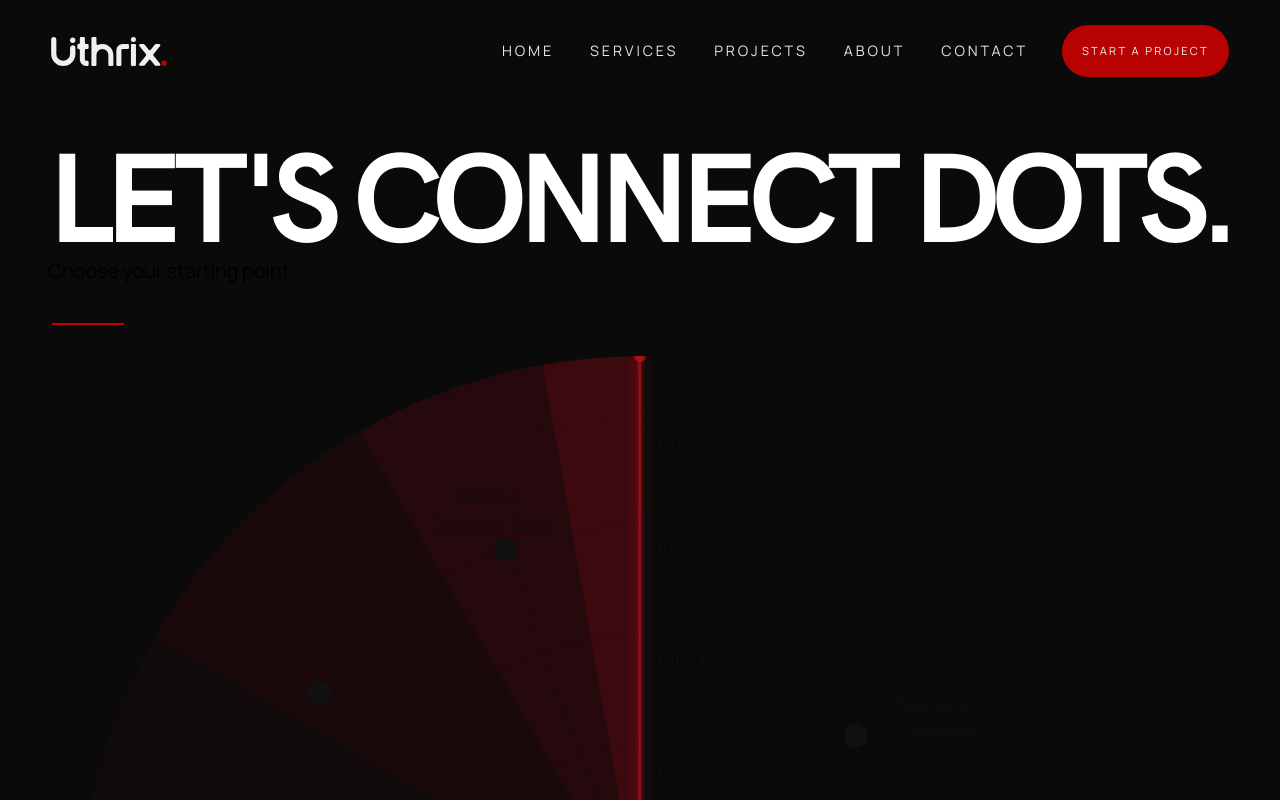
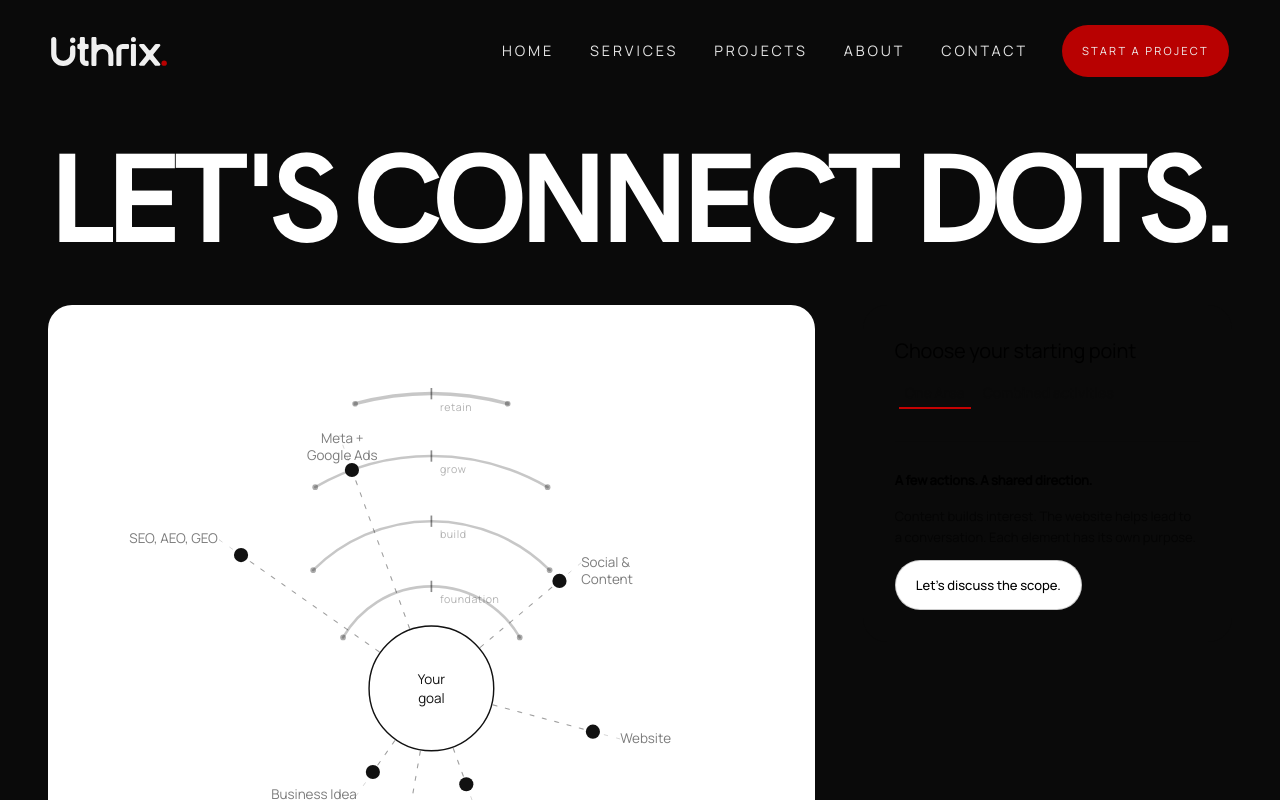
Before and after one commit to Uthrix-Digital/uthrix-digital, a Next.js app: page /ConnetMainDots in a window 1280 px wide. Shown: the top 800 px of the page. Built offline with nearby package versions, Linux system fonts and the light colour scheme.

Commit message:
refactor: clean up imports and improve layout structure in GrowthPathMap and RadarMap components

```diff
--- a/src/app/layout.tsx
+++ b/src/app/layout.tsx
@@ -1,13 +1,12 @@
 import type { Metadata } from "next";
 import { Manrope } from "next/font/google";
-import {Roboto_Mono} from "next/font/google";
+import { Roboto_Mono } from "next/font/google";
 import localFont from "next/font/local";
 import "./globals.css";
 import { siteConfig } from "@/config/siteConfig";
 import { Navigation } from "@/components/layout/(header)/Navigation2";
 import { Footer } from "@/components/layout/(Footer)/Footer";
 import { ScrollToTopButton } from "@/components/shared/ScrollToTopButton";
-
 
 const manrope = Manrope({
   variable: "--font-manrope",
@@ -51,13 +50,12 @@ export default function RootLayout({ children }: LayoutProps<"/">) {
       className={`${manrope.variable} ${hkg.variable} ${robotomono.variable} ${rogta.variable} h-full antialiased`}
     >
       <body className="min-h-full flex flex-col">
-        <div className="relative min-h-screen bg-[#0b0b0b] text-white transition-colors duration-300">
+        <div className="relative min-h-screen bg-foreground text-white transition-colors duration-300">
           <div className="relative z-10">
             <Navigation />
           </div>
-
           <main>{children}</main>
-<ScrollToTopButton />
+          <ScrollToTopButton />
           <Footer />
         </div>
       </body>
--- a/src/components/shared/(GrowthPathMap)/GrowthPathMap.tsx
+++ b/src/components/shared/(GrowthPathMap)/GrowthPathMap.tsx
@@ -1,42 +1,37 @@
 "use client";
-import { Suspense } from "react";
-import { motion } from "framer-motion";
-import { useState, useCallback } from "react";
+
+import { useCallback, useState } from "react";
+import { AnimatePresence, motion } from "framer-motion";
+import { Tabs, TabsList, TabsTrigger } from "@/components/ui/tabs";
 import { RadarMap } from "./RadarMap";
 import { getNudges, resolveGoal } from "./data/resolver";
-import { AnimatePresence } from "framer-motion";
-import { Tabs, TabsList, TabsTrigger } from "@/components/ui/tabs";
 
 const EASE = [0.22, 1, 0.36, 1] as const;
 const WA_NUMBER = "94728282122";
 
-/* ── Helpers ─────────────────────────────────────────────────────────────── */
 function buildWaLink(headline: string, services: string[]): string {
   const text = `Hi! I'd like to start with the "${headline}" path.\n\nServices: ${services.join(", ")}`;
   return `https://wa.me/${WA_NUMBER}?text=${encodeURIComponent(text)}`;
 }
 
-/* ── Component ───────────────────────────────────────────────────────────── */
 export function GrowthPathMap() {
   const [mode, setMode] = useState<"single" | "combined">("single");
   const [mask, setMask] = useState(0);
 
-  /* ── Derived state ─────────────────────────────────────────────────────── */
   const resolved = mask ? resolveGoal(mask) : null;
   const phases = resolved?.phases ?? [];
   const hubLines = resolved?.hubLines ?? ["Your", "goal"];
   const nudges = mask ? getNudges(mask) : [];
   const selectedCount = resolved?.selectedNodes.length ?? 0;
 
-  /* ── Selection handlers ────────────────────────────────────────────────── */
   const handleNodeClick = useCallback(
     (bit: number) => {
       if (mode === "single") {
-        // Toggle: click same node deselects; click different node replaces
-        setMask((prev) => (prev === bit ? 0 : bit));
+        setMask((previous) => (previous === bit ? 0 : bit));
       } else {
-        // Combined: toggle bit in/out
-        setMask((prev) => (prev & bit ? prev & ~bit : prev | bit));
+        setMask((previous) =>
+          previous & bit ? previous & ~bit : previous | bit,
+        );
       }
     },
     [mode],
@@ -44,10 +39,11 @@ export function GrowthPathMap() {
 
   const handleModeChange = (next: "single" | "combined") => {
     if (next === mode) return;
+
     if (next === "single" && mask) {
-      // Keep only the lowest-bit selected node (earliest in journey)
       setMask(mask & -mask);
     }
+
     setMode(next);
   };
 
@@ -59,20 +55,29 @@ export function GrowthPathMap() {
       setMode("combined");
     }
 
-    setMask((prev) => prev | bit);
+    setMask((previous) => previous | bit);
   };
 
   return (
-    <div className="flex flex-col gap-0">
-      {/* ── Header ────────────────────────────────────────────────────────── */}
+    <div className="mt-12 grid grid-cols-1 items-start gap-8 lg:grid-cols-[minmax(0,1.35fr)_minmax(20rem,0.65fr)] lg:gap-12">
+      <section
+        aria-label="Growth path radar"
+        className="min-w-0 rounded-3xl bg-white p-4 sm:p-8"
+      >
+        <RadarMap
+          mask={mask}
+          hubLines={hubLines}
+          activePhases={phases}
+          onNodeClick={handleNodeClick}
+        />
+      </section>
 
-      <div className="grid grid-cols-2 gap-4">
-  <div className="...">
-          <p className="type-h6  text-black tracking-[-0.01em]">
+      <aside className="min-w-0 rounded-3xl bg-foreground p-6 text-black sm:p-8 lg:sticky lg:top-8">
+        <p className="type-h6 tracking-[-0.01em]">
           Choose your starting point
         </p>
-          {/* Mode tabs */}
-          <div className="flex items-center gap-1 mt-2">
+
+        <div className="mt-3">
           <Tabs
             value={mode}
             onValueChange={(value) => {
@@ -87,22 +92,21 @@ export function GrowthPathMap() {
             </TabsList>
           </Tabs>
         </div>
-  </div>
-  <div className="..."><div className="grid grid-cols-1 gap-4">
+
         <AnimatePresence>
           {nudges.length > 0 && (
             <motion.div
               initial={{ opacity: 0, height: 0 }}
               animate={{ opacity: 1, height: "auto" }}
               exit={{ opacity: 0, height: 0 }}
-            className="flex flex-wrap gap-2 overflow-hidden"
+              className="mt-6 flex flex-wrap gap-2 overflow-hidden"
             >
               {nudges.map((nudge) => (
                 <button
                   key={nudge.addBit}
                   type="button"
                   onClick={() => handleNudgeAdd(nudge.addBit)}
-                className="flex items-center gap-1.5 rounded-full border border-red-200 bg-red-50 px-3 py-1.5 text-[11.5px] text-red-700 transition-all hover:border-red-400 hover:bg-red-100 hover:text-red-900"
+                  className="flex items-center gap-1.5 rounded-full border border-red-200 bg-red-50 px-3 py-1.5 text-[11.5px] text-red-700 transition-colors hover:border-red-400 hover:bg-red-100 hover:text-red-900"
                 >
                   <span className="text-brand">↗</span>
                   {nudge.addLabel}
@@ -111,90 +115,73 @@ export function GrowthPathMap() {
             </motion.div>
           )}
         </AnimatePresence>
-      </div>
-      {/* ── Combined-mode chip ────────────────────────────────────────────── */}
+
         {mode === "combined" && mask !== 0 && (
           <motion.div
             initial={{ opacity: 0, y: -4 }}
             animate={{ opacity: 1, y: 0 }}
-          className="flex items-center gap-2"
+            className="mt-5 flex items-center gap-2"
           >
-          <span className="text-[12px] text-black/45">
+            <span className="text-xs text-black/45">
               {selectedCount} selected
             </span>
             <span className="text-black/20">·</span>
             <button
               type="button"
               onClick={() => setMask(0)}
-            className="text-[12px] text-black/40 underline underline-offset-2 hover:text-black transition-colors"
+              className="text-xs text-black/40 underline underline-offset-2 transition-colors hover:text-black"
             >
               Clear
             </button>
           </motion.div>
-      )}</div>
-</div>
-      {/* ── Radar ─────────────────────────────────────────────────────────── */}
-      <RadarMap
-        mask={mask}
-        hubLines={hubLines}
-        activePhases={phases}
-        onNodeClick={handleNodeClick}
-      />
+        )}
 
-      {/* ── Divider ───────────────────────────────────────────────────────── */}
-      <hr className="border-black/10" />
-<div className="...">
-          {" "}
+        <div className="mt-8 border-t border-black/10 pt-6">
           <AnimatePresence mode="wait">
             {resolved ? (
-              /* ── Selected state ────────────────────────────────────────────── */
               <motion.div
-                key={`sel-${mask}`}
+                key={`selected-${mask}`}
                 initial={{ opacity: 0, y: 10 }}
                 animate={{ opacity: 1, y: 0 }}
                 exit={{ opacity: 0, y: -6 }}
                 transition={{ duration: 0.3, ease: EASE }}
                 className="flex flex-col gap-3"
               >
-                {/* Headline */}
-                <p className="text-[13px] font-semibold text-black leading-snug tracking-[-0.01em]">
+                <p className="text-[13px] font-semibold leading-snug tracking-[-0.01em]">
                   {resolved.panelHeadline}
                 </p>
 
-                {/* Service tags */}
                 <div className="flex flex-wrap gap-1.5">
-                  {resolved.selectedNodes.map((n) => (
+                  {resolved.selectedNodes.map((node) => (
                     <span
-                      key={n.bit}
+                      key={node.bit}
                       className="rounded-full bg-black/5 px-2.5 py-0.5 text-[11px] text-black/55"
                     >
-                      {n.label}
+                      {node.label}
                     </span>
                   ))}
                 </div>
 
-                {/* Story (single node only) */}
                 {resolved.selectedNodes.length === 1 && (
                   <p className="text-[12.5px] leading-relaxed text-black/55">
                     {resolved.selectedNodes[0].summary}
                   </p>
                 )}
-                {/* CTA */}
+
                 <a
                   href={buildWaLink(
                     resolved.hubTitle,
-                    resolved.selectedNodes.map((n) => n.label),
+                    resolved.selectedNodes.map((node) => node.label),
                   )}
                   target="_blank"
                   rel="noopener noreferrer"
-                  className="mt-1 inline-flex w-fit items-center gap-2 rounded-full bg-black px-5 py-2.5 text-[13px] font-medium text-white transition-all hover:bg-[#c1121f] focus-visible:outline-none focus-visible:ring-2 focus-visible:ring-black focus-visible:ring-offset-2"
+                  className="mt-1 inline-flex w-fit items-center gap-2 rounded-full bg-black px-5 py-2.5 text-[13px] font-medium text-white transition-colors hover:bg-[#c1121f]"
                 >
                   Start with this path
-                  <span aria-hidden>→</span>
+                  <span aria-hidden="true">→</span>
                 </a>
               </motion.div>
             ) : (
-              /* ── Idle state ────────────────────────────────────────────────── */
               <motion.div
                 key="idle"
                 initial={{ opacity: 0 }}
@@ -203,7 +190,7 @@ export function GrowthPathMap() {
                 transition={{ duration: 0.3 }}
                 className="flex flex-col gap-3"
               >
-                <p className="text-[13px] font-semibold text-black tracking-[-0.01em]">
+                <p className="text-[13px] font-semibold tracking-[-0.01em]">
                   A few actions. A shared direction.
                 </p>
                 <p className="text-[13px] leading-relaxed text-black/60">
@@ -214,7 +201,7 @@ export function GrowthPathMap() {
                   href={`https://wa.me/${WA_NUMBER}?text=${encodeURIComponent("Hi! I'd like to discuss the scope of a project.")}`}
                   target="_blank"
                   rel="noopener noreferrer"
-                  className="inline-flex w-fit items-center justify-center rounded-full border border-black/20 bg-white px-5 py-2.5 text-[13px] font-medium text-black transition-all hover:bg-black hover:text-white hover:border-black focus-visible:outline-none focus-visible:ring-2 focus-visible:ring-black focus-visible:ring-offset-2"
+                  className="inline-flex w-fit items-center justify-center rounded-full border border-black/20 bg-white px-5 py-2.5 text-[13px] font-medium text-black transition-colors hover:border-black hover:bg-black hover:text-white"
                 >
                   Let&apos;s discuss the scope.
                 </a>
@@ -222,17 +209,7 @@ export function GrowthPathMap() {
             )}
           </AnimatePresence>
         </div>
-      {/* ── Dynamic panel ─────────────────────────────────────────────────── */}
+      </aside>
     </div>
   );
 }
-<Suspense
-  fallback={
-    <div
-      className="min-h-130 w-full animate-pulse rounded-2xl bg-black/3"
-      aria-label="Loading growth path map"
-    />
-  }
->
-  <GrowthPathMap />
-</Suspense>;
--- a/src/components/shared/(GrowthPathMap)/RadarMap.tsx
+++ b/src/components/shared/(GrowthPathMap)/RadarMap.tsx
@@ -23,6 +23,15 @@ const f = (n: number) => n.toFixed(2);
 function polar(angle: number, r: number) {
   const a = toRad(angle);
   return { x: CX + r * Math.sin(a), y: CY - r * Math.cos(a) };
+}
+
+function arcPath(startAngle: number, endAngle: number, radius: number): string {
+  const start = polar(startAngle, radius);
+  const end = polar(endAngle, radius);
+  const sweep = endAngle <= startAngle ? endAngle + 360 - startAngle : endAngle - startAngle;
+  const largeArcFlag = sweep > 180 ? 1 : 0;
+
+  return `M ${f(start.x)} ${f(start.y)} A ${radius} ${radius} 0 ${largeArcFlag} 1 ${f(end.x)} ${f(end.y)}`;
 }
 
 /** Filled pie-slice from center to the node's ring, ±BEAM_SPREAD degrees */
@@ -58,6 +67,13 @@ interface LabelLayout {
 }
 
 const LABEL_EXTRA = 20; // extra distance from node dot to label anchor
+
+const PHASE_ARCS = {
+  foundation: { start: 300, end: 60 },
+  build: { start: 315, end: 45 },
+  grow: { start: 330, end: 30 },
+  retain: { start: 345, end: 15 },
+} as const;
 
 function labelLayout(angle: number, ringR: number): LabelLayout {
   const a = ((angle % 360) + 360) % 360;
@@ -159,91 +175,52 @@ export function RadarMap({
           </clipPath>
         </defs>
 
-        {/* ── Decorative dashed tick rings ──────────────── */}
-        {[46, 95, 141, 186, 230].map((r) => (
-          <circle
-            key={r}
-            cx={CX}
-            cy={CY}
-            r={r}
-            fill="none"
-            stroke="black"
-            strokeWidth={0.5}
-            strokeDasharray="2 7"
-            opacity={0.09}
-          />
-        ))}
-
-        {/* ── Solid phase rings ─────────────────────────── */}
+        {/* ── Phase progression arcs ──────────────────────
+            Short signal bands replace full rings while preserving the
+            foundation → build → grow → retain progression. */}
         {(["foundation", "build", "grow", "retain"] as const).map((phase) => {
           const r = RING_RADII[phase];
+          const arc = PHASE_ARCS[phase];
           return (
-            <circle
+            <path
               key={phase}
-              cx={CX}
-              cy={CY}
-              r={r}
+              d={arcPath(arc.start, arc.end, r)}
               fill="none"
               stroke="black"
-              strokeWidth={0.9}
-              strokeDasharray={phase === "retain" ? "4 5" : undefined}
+              strokeWidth={phase === "retain" ? 2.4 : 1.8}
+              strokeLinecap="round"
               opacity={0.22}
             />
           );
         })}
 
-        {/* ── Axis cross lines ──────────────────────────── */}
-        <line
-          x1={CX}
-          y1={14}
-          x2={CX}
-          y2={482}
-          stroke="black"
-          strokeWidth={1}
-          opacity={0.5}
-        />
-        <line
-          x1={14}
-          y1={CY}
-          x2={482}
-          y2={CY}
-          stroke="black"
-          strokeWidth={1}
-          opacity={0.5}
-        />
+        {/* ── Phase progression endpoints ───────────────── */}
+        {(["foundation", "build", "grow", "retain"] as const).map((phase) => {
+          const r = RING_RADII[phase];
+          const arc = PHASE_ARCS[phase];
+          const start = polar(arc.start, r);
+          const end = polar(arc.end, r);
+          const isActive = activePhases.includes(phase);
 
-        {/* ── Outer 360° degree measurement ring (one dash per degree) ── */}
-        {(() => {
-          const MEAS_R = 235; // sits just beyond retain (208)
           return (
-            <g opacity={0.2}>
-              {Array.from({ length: 360 }, (_, deg) => {
-                // 4 tiers — major every 90°, medium every 30°, minor every 10°, tiny every 1°
-                const isMajor  = deg % 90 === 0;
-                const isMedium = !isMajor  && deg % 30 === 0;
-                const isMinor  = !isMedium && deg % 10 === 0;
-
-                const tickLen   = isMajor ? 9 : isMedium ? 6 : isMinor ? 4 : 2.5;
-                const tickWidth = isMajor ? 1.4 : isMedium ? 1.0 : isMinor ? 0.7 : 0.45;
-
-                const inner = polar(deg, MEAS_R - tickLen);
-                const outer = polar(deg, MEAS_R);
-                return (
-                  <line
-                    key={deg}
-                    x1={f(inner.x)}
-                    y1={f(inner.y)}
-                    x2={f(outer.x)}
-                    y2={f(outer.y)}
-                    stroke="black"
-                    strokeWidth={tickWidth}
-                    strokeLinecap="round"
-                  />
-                );
-              })}
+            <g key={`phase-marker-${phase}`}>
+              <circle
+                cx={f(start.x)}
+                cy={f(start.y)}
+                r={isActive ? 3 : 2}
+                fill={isActive ? "#c1121f" : "#111111"}
+                opacity={isActive ? 0.85 : 0.35}
+              />
+              <circle
+                cx={f(end.x)}
+                cy={f(end.y)}
+                r={isActive ? 3 : 2}
+                fill={isActive ? "#c1121f" : "#111111"}
+                opacity={isActive ? 0.85 : 0.35}
+              />
             </g>
           );
-        })()}
+        })}
 
         {/* ── Phase ring labels (axis intersection, label sits just below arc) ── */}
         {(["foundation", "build", "grow", "retain"] as const).map((phase) => {
@@ -303,55 +280,6 @@ export function RadarMap({
             />
           );
         })}
-
-        {/* ── Radar sweep animation ────────────────────────────────────
-            All paths in absolute SVG coordinates.
-            `rotate(d, CX, CY)` is SVG’s built-in 3-arg rotate — it
-            explicitly rotates around (248, 248) with no CSS origin issues.
-            The hub circle is drawn later in SVG order so it sits on top
-            and naturally masks the inner part of the sweep — exactly how
-            a real radar screen works.
-        */}
-        <g clipPath="url(#radar-sweep-clip)">
-          <motion.g transform={sweepSvgTransform}>
-            {/* ── Trailing glow wedges (absolute SVG coords) ── */}
-
-            {/* 90° — widest, most faint: west point (13,248) → north point (248,13) */}
-            <path
-              d={`M ${CX} ${CY} L 13 ${CY} A 235 235 0 0 1 ${CX} 13 Z`}
-              fill="rgba(193,18,31,0.03)"
-            />
-            {/* 60° — (44.53, 130.50) → north */}
-            <path
-              d={`M ${CX} ${CY} L 44.53 130.50 A 235 235 0 0 1 ${CX} 13 Z`}
-              fill="rgba(193,18,31,0.05)"
-            />
-            {/* 30° — (130.50, 44.53) → north */}
-            <path
-              d={`M ${CX} ${CY} L 130.50 44.53 A 235 235 0 0 1 ${CX} 13 Z`}
-              fill="rgba(193,18,31,0.08)"
-            />
-            {/* 10° — (207.18, 16.59) → north */}
-            <path
-              d={`M ${CX} ${CY} L 207.18 16.59 A 235 235 0 0 1 ${CX} 13 Z`}
-              fill="rgba(193,18,31,0.14)"
-            />
-
-            {/* ── Sweep line: hub center → outer ring (north) ── */}
-            {/* Halo */}
-            <line x1={CX} y1={CY} x2={CX} y2={13}
-              stroke="#c1121f" strokeWidth={10} opacity={0.06} />
-            {/* Glow */}
-            <line x1={CX} y1={CY} x2={CX} y2={13}
-              stroke="#c1121f" strokeWidth={3.5} opacity={0.18} />
-            {/* Bright core */}
-            <line x1={CX} y1={CY} x2={CX} y2={13}
-              stroke="#c1121f" strokeWidth={1.2} opacity={0.65} />
-            {/* Scan-head dot at outer tip */}
-            <circle cx={CX} cy={13} r={2.5}
-              fill="#c1121f" opacity={0.75} />
-          </motion.g>
-        </g>
 
         {/* ── Beam fills ────────────────────────────────── */}
         {NODES.map((node) => {
```
Lines whose indentation alone changed are shown as unchanged.
